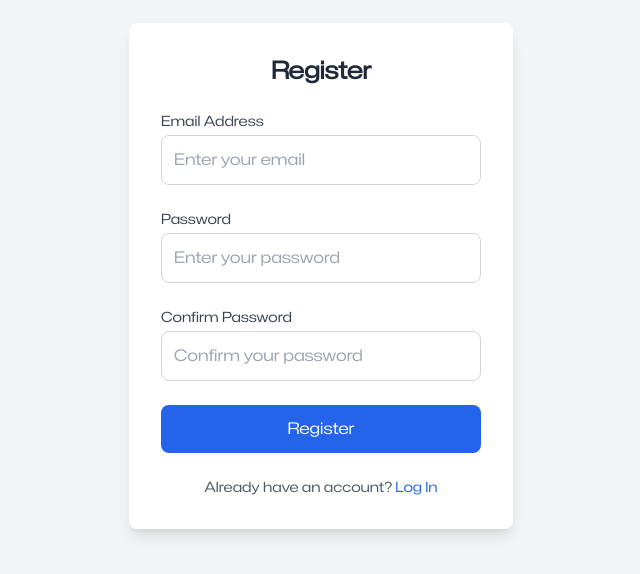
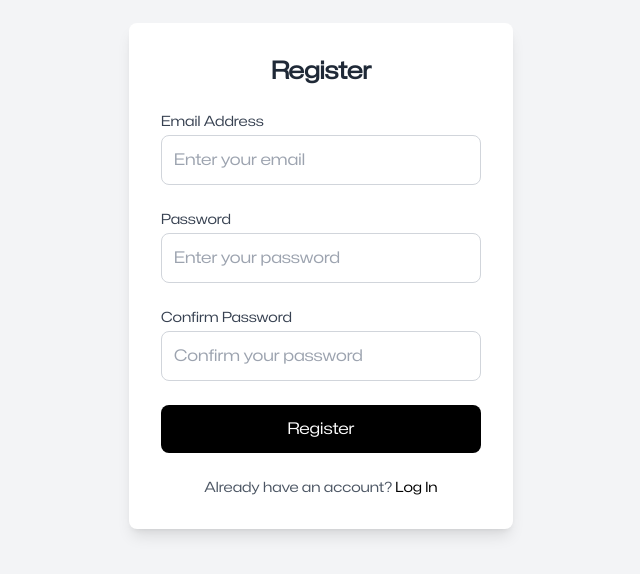
Before and after one commit to Nemi35/sport_Faculty, a Next.js app: page /signup in a window 1280 px wide. Shown: the part 124-698 px from the top of the page, without its empty margins (319-959 px from the left). Built offline with nearby package versions, Linux system fonts and the light colour scheme.

Commit message:
Update page.tsx

```diff
--- a/src/app/signup/page.tsx
+++ b/src/app/signup/page.tsx
@@ -141,7 +141,7 @@ export default function Register() {
           </div>
           <button
             type="submit"
-            className="w-full py-3 bg-blue-600 text-white rounded-lg hover:bg-blue-700 transition duration-200"
+            className="w-full py-3 bg-black text-white rounded-lg hover:bg-[#212121] transition duration-200"
           >
             Register
           </button>
@@ -149,7 +149,7 @@ export default function Register() {
         <div className="mt-6 text-center">
           <p className="text-sm text-gray-600">
             Already have an account?{" "}
-            <a href="/login" className="text-blue-600 hover:underline">
+            <a href="/login" className="text-black hover:underline">
               Log In
             </a>
           </p>
```
